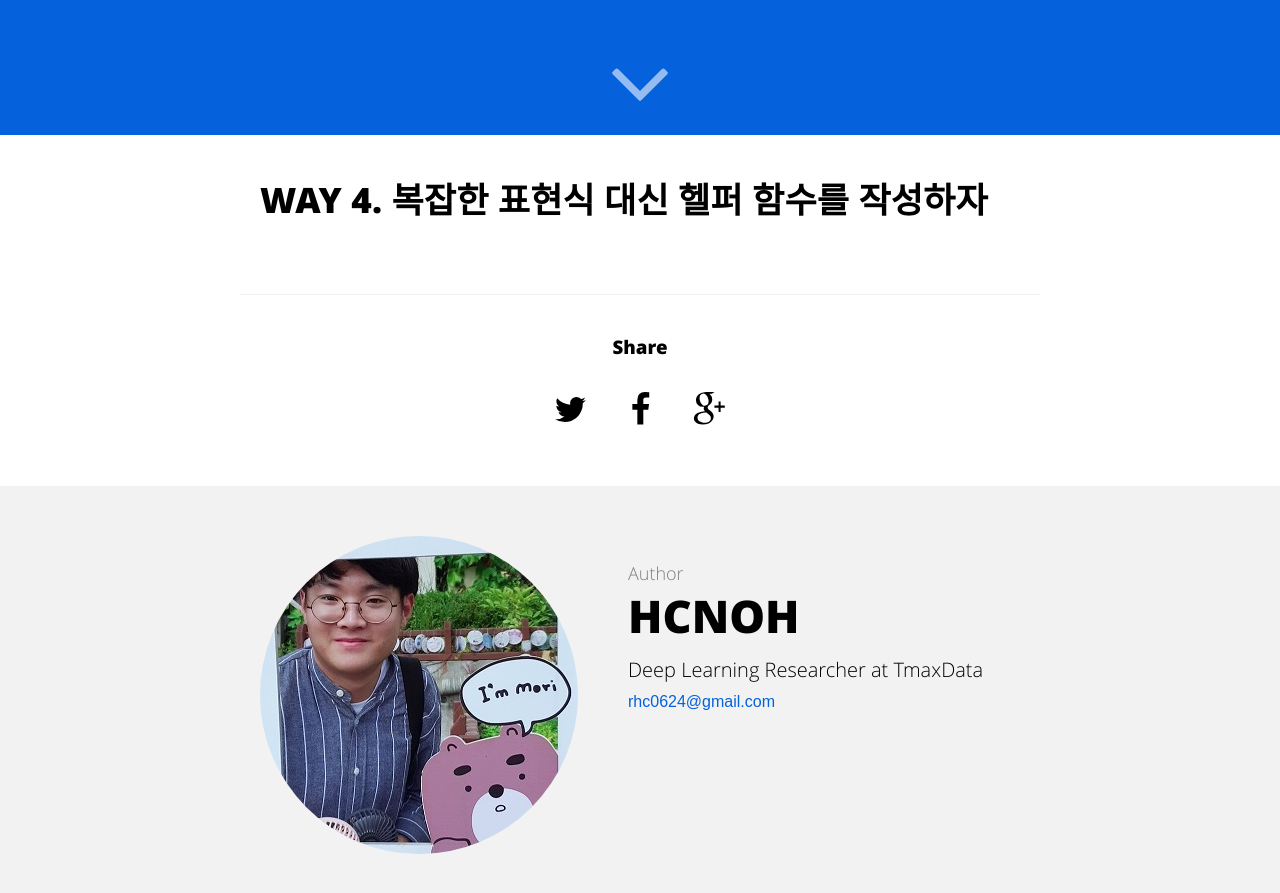
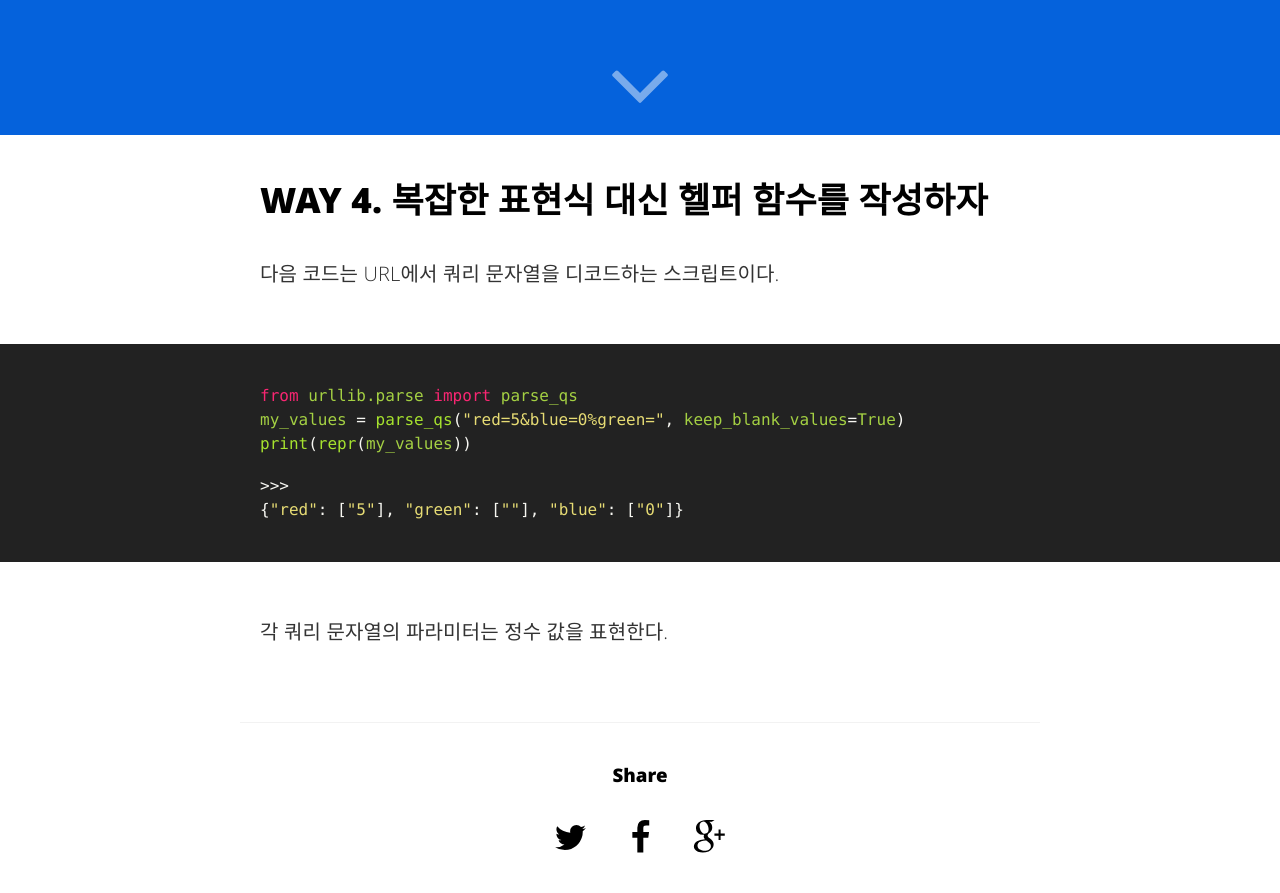
Before and after one commit to hcnoh/blog-prev, a Jekyll site: the page built from _posts/2018-09-11-effective-python-way04.md, in a window 1280 px wide and 900 px high, scrolled down 765 px. Shown: the top 893 px of the window. Built offline with Jekyll 4.4.1, drawn with Linux system fonts in a browser that asks for light colours; comment, search, counter and statistics services are not loaded.

Commit message:
Update 2018-09-11-effective-python-way04.md

```diff
--- a/_posts/2018-09-11-effective-python-way04.md
+++ b/_posts/2018-09-11-effective-python-way04.md
@@ -12,3 +12,13 @@ twitter_text: '이펙티브 파이썬 스터디 WAY 04 정리'
 ---
 
 ## WAY 4. 복잡한 표현식 대신 헬퍼 함수를 작성하자
+다음 코드는 URL에서 쿼리 문자열을 디코드하는 스크립트이다.
+{% highlight python %}
+from urllib.parse import parse_qs
+my_values = parse_qs("red=5&blue=0%green=", keep_blank_values=True)
+print(repr(my_values))
+
+>>>
+{"red": ["5"], "green": [""], "blue": ["0"]}
+{% endhighlight %}
+각 쿼리 문자열의 파라미터는 정수 값을 표현한다.
```
